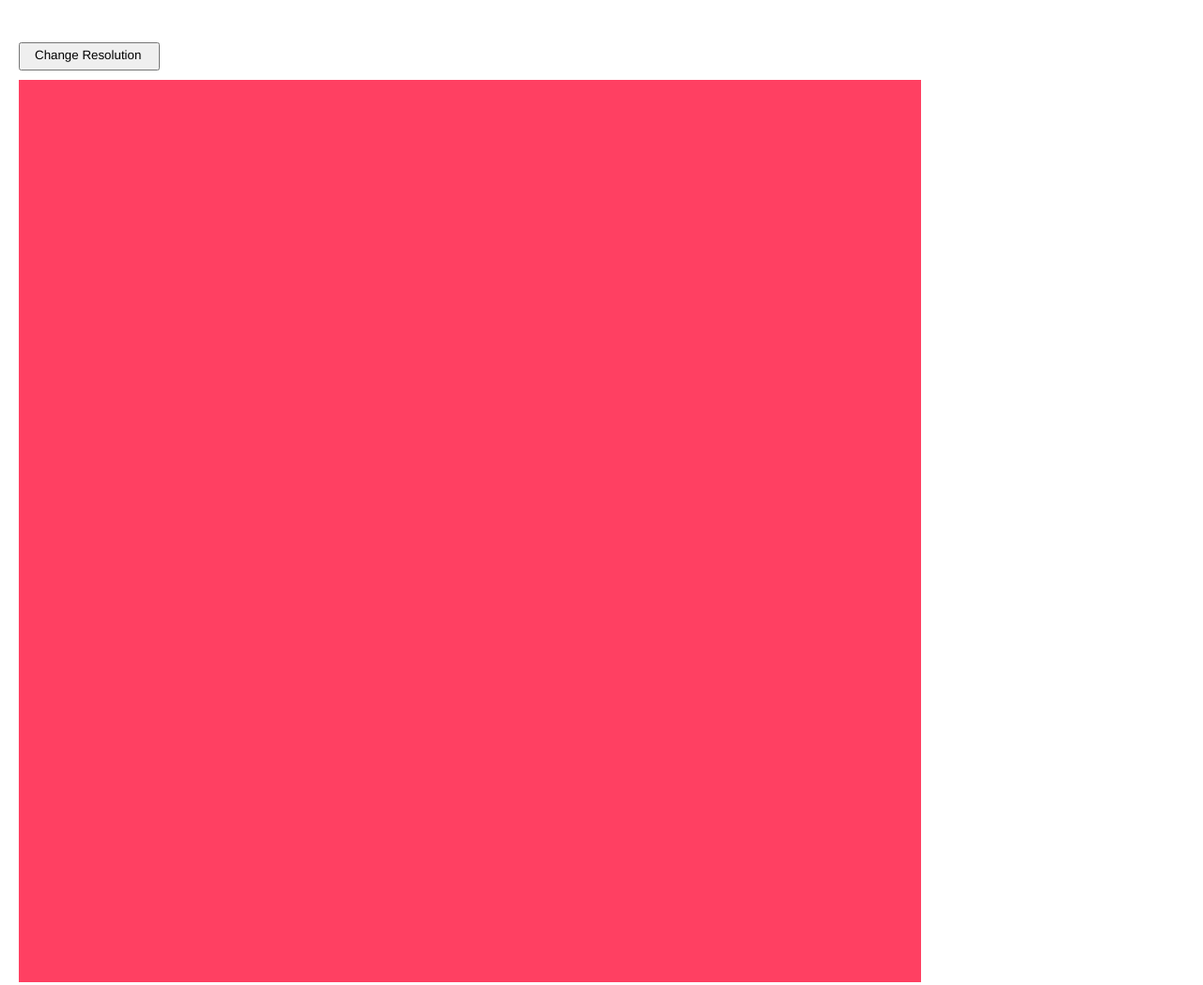
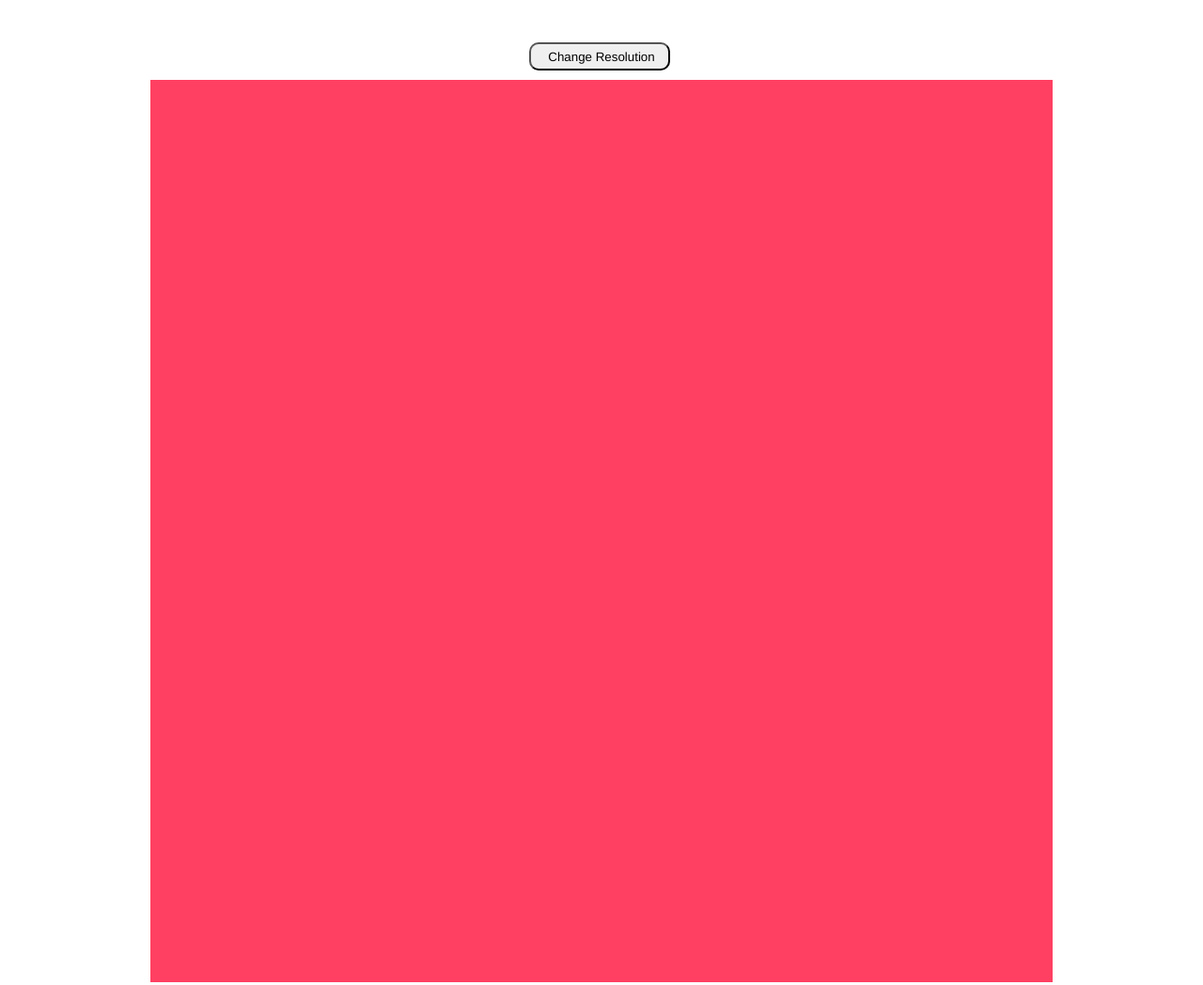
Before and after one commit to Gitrua07/etch-a-sketch, a plain HTML site: page index.html in a window 1280 px wide. Shown: the whole page at 94% size. Drawn offline with Linux system fonts and the light colour scheme.

Commit message:
Centered body and container

```diff
--- a/css/style.css
+++ b/css/style.css
@@ -2,7 +2,8 @@ body{
     display: flex;
     margin: 40px 20px;
     flex-direction: column;
-    flex:0;
+    justify-content: center;
+    align-items: center;
 }
 
 #container{
@@ -10,6 +11,8 @@ body{
     flex-wrap: wrap;
     width: 960px;
     height: 960px;
+    justify-content: center;
+    align-items: center;
 }
 
 .red-pink{
@@ -33,10 +36,10 @@ body{
 }
 
 button{
-    display: flex;
     margin: 5px 5px 10px 0px;
     padding: 4px 10px 3px 15px;
     height: 30px;
     width: 150px;
     font-family: Helvetica, sans-serif;
+    border-radius: 10px;
 }
```
